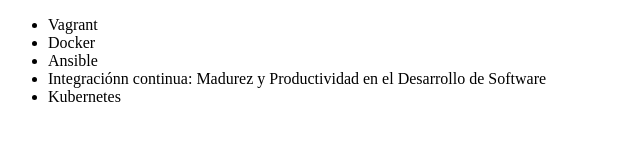
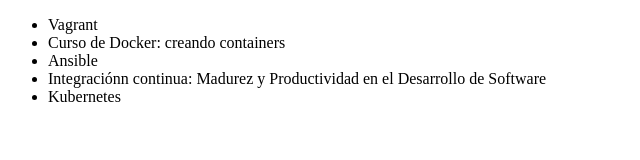
Before and after one commit to alpha-cybersec/alura-git, a plain HTML site: page index.html in a window 1280 px wide. Shown: the whole page, without its empty margins (0-640 px from the left). Drawn offline with Linux system fonts and the light colour scheme.

Commit message:
Atualizando nombre de curso de docker

```diff
--- a/index.html
+++ b/index.html
@@ -7,7 +7,7 @@
   <body>
     <ul>
       <li>Vagrant</li>
-      <li>Docker</li>
+      <li>Curso de Docker: creando containers</li>
       <li>Ansible</li>
       <li>
         Integraciónn continua: Madurez y Productividad en el Desarrollo de
```
